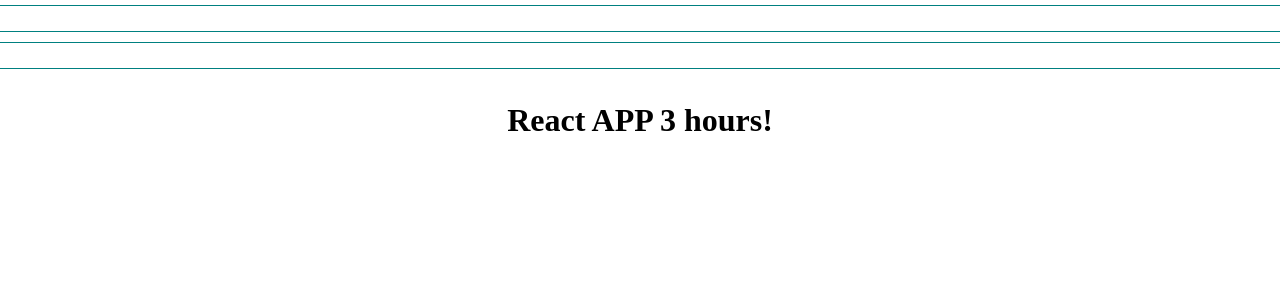
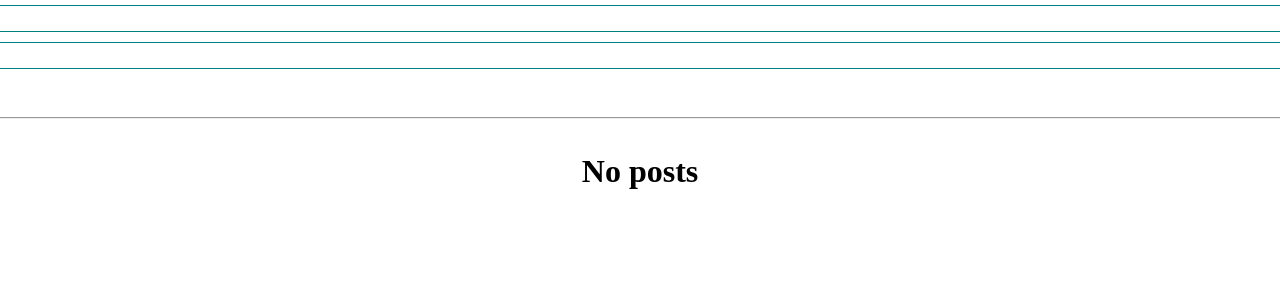
Before and after one commit to rauf322/reactProject, a React (Create React App) app: page / in a window 1280 px wide. Shown: the top 300 px of the page. Built offline with nearby package versions, Linux system fonts and the light colour scheme.

Commit message:
Add MySelect custom ui

```diff
--- a/src/App.js
+++ b/src/App.js
@@ -3,10 +3,11 @@
 import "./style/style.css";
 import PostList from "./components/PostList";
 import PostForm from "./components/PostForm";
+import MySelect from "./components/UI/select/MySelect";
 
 export default function App() {
 
-  const [posts, setPosts] = useState([]); // Array to hold posts
+  const [posts, setPosts] = useState([]);
 
   const createPost = (newPost) => {
     setPosts([...posts, newPost]);
@@ -19,7 +20,16 @@
   return (
     <div className="App">
       <PostForm create ={createPost}/>
-      <PostList remove={removePost} posts={posts} title={"React APP 3 hours!"}/>
+      <hr style={{margin:'15px 0 '}}/>
+      <div>
+        <MySelect
+        defaultValue="Sort by"
+        options ={[
+          {value: 'title', name: 'By name'},
+          {value: 'body', name: 'By description'}
+        ]}/>
+      </div>
+      {posts.length ? <PostList remove={removePost} posts={posts} title={"React APP 3 hours!"}/> : <h1 style={{textAlign:"center"}}>No posts</h1>}
     </div>
   )
 }
--- /dev/null
+++ b/src/components/UI/select/MySelect.jsx
@@ -0,0 +1,14 @@
+import React from 'react';
+
+const MySelect = ({options, defaultValue}) => {
+    return (
+        <select>
+            <option value="">{defaultValue}</option>
+            {options.map(option =>
+                <option key={option.value} value={option.value}>{option.name}</option>
+            )}
+        </select>
+    );
+};
+
+export default MySelect;
```
